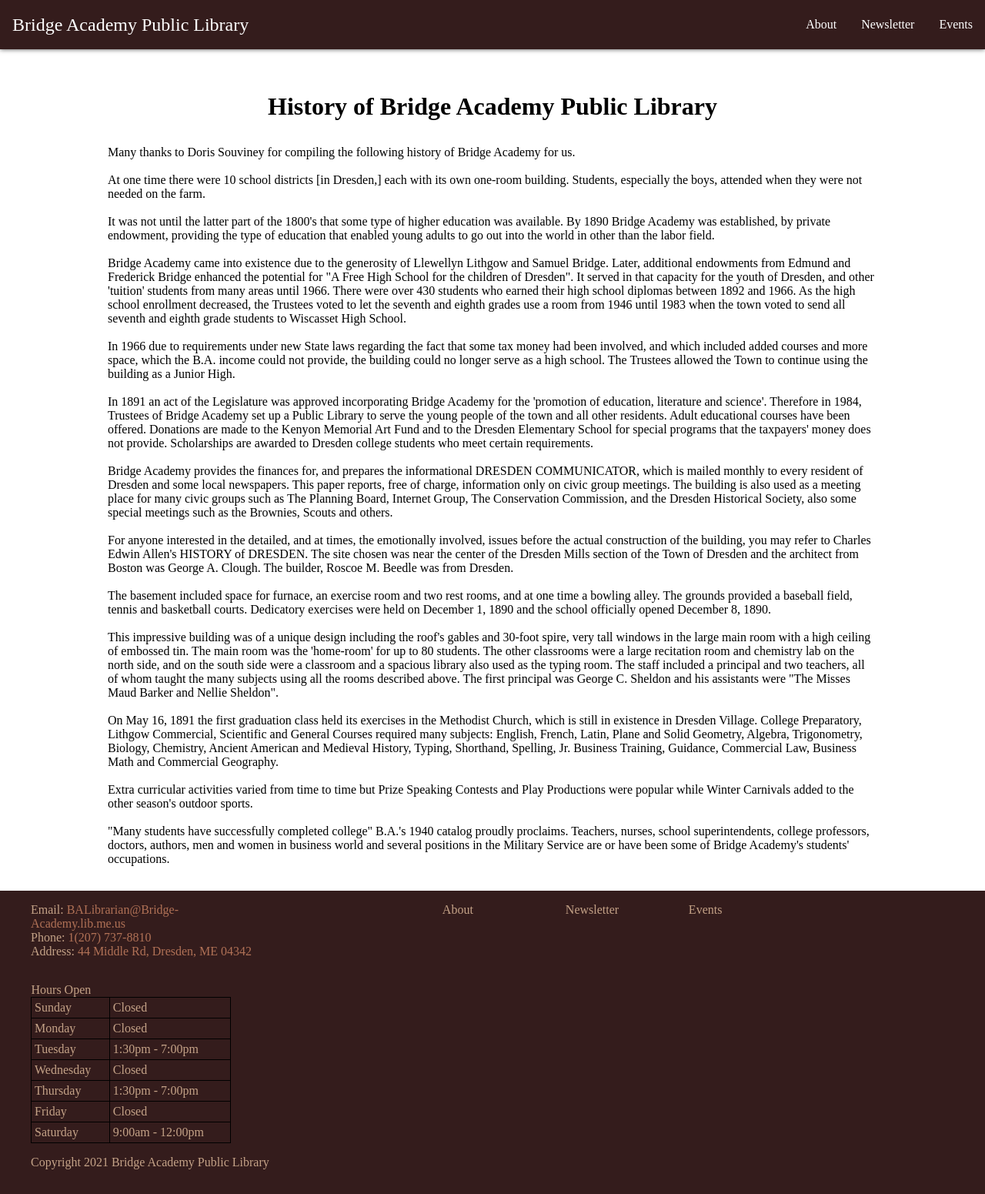
After one commit to owenbean400/dresdenLib, a PHP site: page /history.html in a window 1280 px wide. The commit adds this page. Shown: the whole page at 77% size. Run offline with PHP 8.4, Linux system fonts and the light colour scheme; style sheets or scripts are compiled from the project's sources.

Commit message:
fix links for later adding

```diff
--- a/footer.js
+++ b/footer.js
@@ -20,11 +20,9 @@ let footerLinks = {
     },
   },
   links: {
-    About: "/about/about.html",
+    About: "history.html",
     Newsletter: "newsletters.html",
-    Events: "./events.html",
-    FAQ: "faq.html",
-    Catalog: "catalog.html",
+    Events: "events.html",
   },
 };
 
--- /dev/null
+++ b/history.html
@@ -0,0 +1,91 @@
+<!DOCTYPE html>
+<html lang="en">
+
+<head>
+    <title>BAPL</title>
+    <script src="https://cdn.jsdelivr.net/npm/vue@2/dist/vue.js"></script>
+    <link rel="stylesheet" href="./sassStyle/navbar.css" />
+    <link rel="stylesheet" href="./sassStyle/footer.css" />
+    <meta name="viewport" content="width=device-width, initial-scale=1">
+</head>
+
+<body>
+    <!-- Navbar -->
+    <div id="navbar">
+        <Navbar></Navbar>
+    </div>
+    <script src="navbar.js"></script>
+
+    <section style="width: calc(100% - 64px); padding: 0 32px;">
+        <h1 style="margin: 120px 0 0 0; text-align: center; font-size: 32px">History of Bridge Academy Public Library</h1>
+        <p style="margin: 32px auto; max-width: 1000px;">
+        Many thanks to Doris Souviney for compiling the following history of Bridge Academy for us.
+        <br><br>
+        At one time there were 10 school districts [in Dresden,] each with its own one-room building. Students, especially the
+        boys, attended when they were not needed on the farm.
+        <br><br>
+        It was not until the latter part of the 1800's that some type of higher education was available. By 1890 Bridge Academy
+        was established, by private endowment, providing the type of education that enabled young adults to go out into the
+        world in other than the labor field.
+        <br><br>
+        Bridge Academy came into existence due to the generosity of Llewellyn Lithgow and Samuel Bridge. Later, additional
+        endowments from Edmund and Frederick Bridge enhanced the potential for "A Free High School for the children of Dresden".
+        It served in that capacity for the youth of Dresden, and other 'tuition' students from many areas until 1966. There were
+        over 430 students who earned their high school diplomas between 1892 and 1966. As the high school enrollment decreased,
+        the Trustees voted to let the seventh and eighth grades use a room from 1946 until 1983 when the town voted to send all
+        seventh and eighth grade students to Wiscasset High School.
+        <br><br>
+        In 1966 due to requirements under new State laws regarding the fact that some tax money had been involved, and which
+        included added courses and more space, which the B.A. income could not provide, the building could no longer serve as a
+        high school. The Trustees allowed the Town to continue using the building as a Junior High.
+        <br><br>
+        In 1891 an act of the Legislature was approved incorporating Bridge Academy for the 'promotion of education, literature
+        and science'. Therefore in 1984, Trustees of Bridge Academy set up a Public Library to serve the young people of the
+        town and all other residents. Adult educational courses have been offered. Donations are made to the Kenyon Memorial Art
+        Fund and to the Dresden Elementary School for special programs that the taxpayers' money does not provide. Scholarships
+        are awarded to Dresden college students who meet certain requirements.
+        <br><br>
+        Bridge Academy provides the finances for, and prepares the informational DRESDEN COMMUNICATOR, which is mailed monthly
+        to every resident of Dresden and some local newspapers. This paper reports, free of charge, information only on civic
+        group meetings. The building is also used as a meeting place for many civic groups such as The Planning Board, Internet
+        Group, The Conservation Commission, and the Dresden Historical Society, also some special meetings such as the Brownies,
+        Scouts and others.
+        <br><br>
+        For anyone interested in the detailed, and at times, the emotionally involved, issues before the actual construction of
+        the building, you may refer to Charles Edwin Allen's HISTORY of DRESDEN. The site chosen was near the center of the
+        Dresden Mills section of the Town of Dresden and the architect from Boston was George A. Clough. The builder, Roscoe M.
+        Beedle was from Dresden.
+        <br><br>
+        The basement included space for furnace, an exercise room and two rest rooms, and at one time a bowling alley. The
+        grounds provided a baseball field, tennis and basketball courts. Dedicatory exercises were held on December 1, 1890 and
+        the school officially opened December 8, 1890.
+        <br><br>
+        This impressive building was of a unique design including the roof's gables and 30-foot spire, very tall windows in the
+        large main room with a high ceiling of embossed tin. The main room was the 'home-room' for up to 80 students. The other
+        classrooms were a large recitation room and chemistry lab on the north side, and on the south side were a classroom and
+        a spacious library also used as the typing room. The staff included a principal and two teachers, all of whom taught the
+        many subjects using all the rooms described above. The first principal was George C. Sheldon and his assistants were
+        "The Misses Maud Barker and Nellie Sheldon".
+        <br><br>
+        On May 16, 1891 the first graduation class held its exercises in the Methodist Church, which is still in existence in
+        Dresden Village. College Preparatory, Lithgow Commercial, Scientific and General Courses required many subjects:
+        English, French, Latin, Plane and Solid Geometry, Algebra, Trigonometry, Biology, Chemistry, Ancient American and
+        Medieval History, Typing, Shorthand, Spelling, Jr. Business Training, Guidance, Commercial Law, Business Math and
+        Commercial Geography.
+        <br><br>
+        Extra curricular activities varied from time to time but Prize Speaking Contests and Play Productions were popular while
+        Winter Carnivals added to the other season's outdoor sports.
+        <br><br>
+        "Many students have successfully completed college" B.A.'s 1940 catalog proudly proclaims. Teachers, nurses, school
+        superintendents, college professors, doctors, authors, men and women in business world and several positions in the
+        Military Service are or have been some of Bridge Academy's students' occupations.
+        </p>
+    </section>
+
+    <div id="footer">
+        <Foot></Foot>
+    </div>
+    <script src="footer.js"></script>
+</body>
+
+</html>
--- a/main.js
+++ b/main.js
@@ -53,6 +53,7 @@ let about = {
   History: {
     history:
       "At one time there were 10 school districts [in Dresden,] each with its own one-room building. Students, especially the boys, attended when they were not needed on the farm. It was not until the latter part of the 1800's that some type of higher education was available. By 1890 Bridge Academy was established, by private endowment, providing the type of education that enabled young adults to go out into the world in other than the labor field...",
+    link: "history.html",
   },
   Hours: {
     time: {
--- a/navbar.js
+++ b/navbar.js
@@ -1,10 +1,8 @@
 //JSON object of links name with html file location
 let links = {
-  About: "/about/about.html",
+  About: "history.html",
   Newsletter: "newsletters.html",
   Events: "events.html",
-  FAQ: "faq.html",
-  Catalog: "catalog.html",
 };
 
 //variable constants
@@ -17,7 +15,7 @@ Vue.component("Navbar", {
             <a class="navlogo" :href="beginningDirectory('index.html')">{{logoName}}</a>
             <div class="link-container" v-bind:class="toggleShowPhoneNav">
                 <div class="phoneNavbar" v-bind:class="{none: !isPhone}">
-                    <a class="navlogo">{{logoName}}</a>
+                    <a class="navlogo" :href="beginningDirectory('index.html')">{{logoName}}</a>
                     <div v-on:click="hideLinks" class="x">X</div>
                 </div>
                 <div class="links">
--- a/sassStyle/navbar.css
+++ b/sassStyle/navbar.css
@@ -27,9 +27,10 @@ body {
   color: white;
   font-size: 24px;
   margin-left: 16px;
+  text-decoration: none;
 }
 .navDesk .link-container {
-  width: 400px;
+  width: auto;
   height: 100%;
   display: flex;
   justify-content: space-between;
@@ -80,6 +81,7 @@ body {
   color: white;
   font-size: 24px;
   margin-left: 16px;
+  text-decoration: none;
 }
 .navPhone .link-container {
   position: fixed;
--- a/sassStyle/navbar.sass
+++ b/sassStyle/navbar.sass
@@ -19,6 +19,7 @@
     color: nth($colors, 4)
     font-size: 24px
     margin-left: 16px
+    text-decoration: none
 
 .navDesk
     @include navbar
@@ -27,7 +28,7 @@
         @include navlogo
 
     .link-container
-        width: 400px
+        width: auto
         height: 100%
         display: flex
         justify-content: space-between
```
Also changed, not shown: 1 other file.
